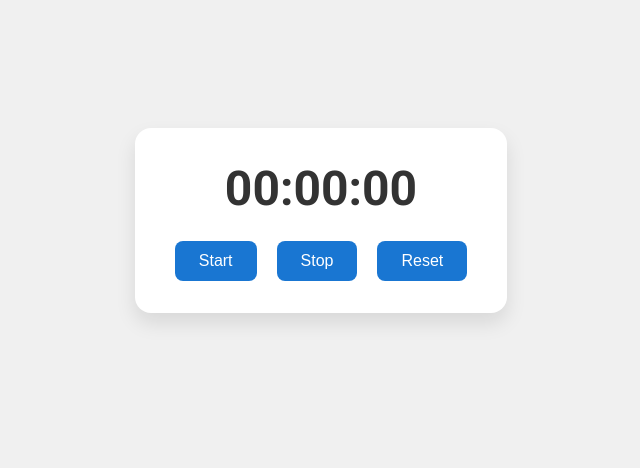
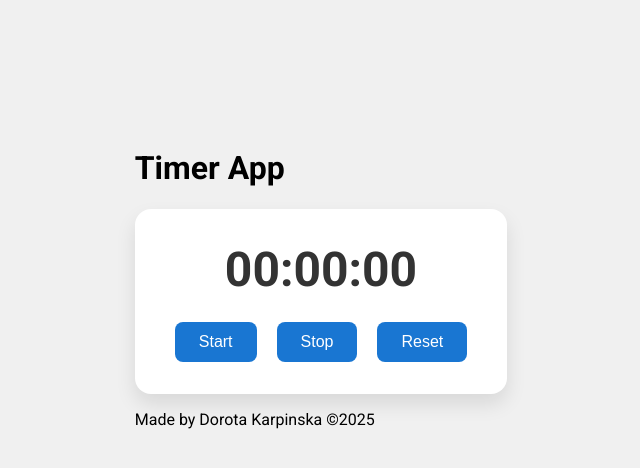
Before and after one commit to Dor-Ka/frontend-vanilla-js-timer-app, a plain HTML site: page index.html in a window 1280 px wide. Shown: the whole page, without its empty margins (319-959 px from the left). Drawn offline with Linux system fonts and the light colour scheme.

Commit message:
Improved HTML for accessibility and SEO

```diff
--- a/index.html
+++ b/index.html
@@ -30,13 +30,25 @@
     <script src="js/script.js" defer></script>
 </head>
 <body>
-<div class="timer">
-    <div id="display" class="timer__display">00:00:00</div>
-    <div class="timer__buttons">
-        <button id="start">Start</button>
-        <button id="stop">Stop</button>
-        <button id="reset">Reset</button>
-    </div>
+<div class="container">
+    <header>
+        <h1>Timer App</h1>
+    </header>
+
+    <main>
+        <section class="timer">
+            <div id="display" class="timer__display">00:00:00</div>
+            <div class="timer__buttons">
+                <button id="start" aria-label="Start timer">Start</button>
+                <button id="stop" aria-label="Stop timer">Stop</button>
+                <button id="reset" aria-label="Reset timer">Reset</button>
+            </div>
+        </section>
+    </main>
+
+    <footer>
+        <p>Made by Dorota Karpinska ©2025</p>
+    </footer>
 </div>
 </body>
 </html>
```
